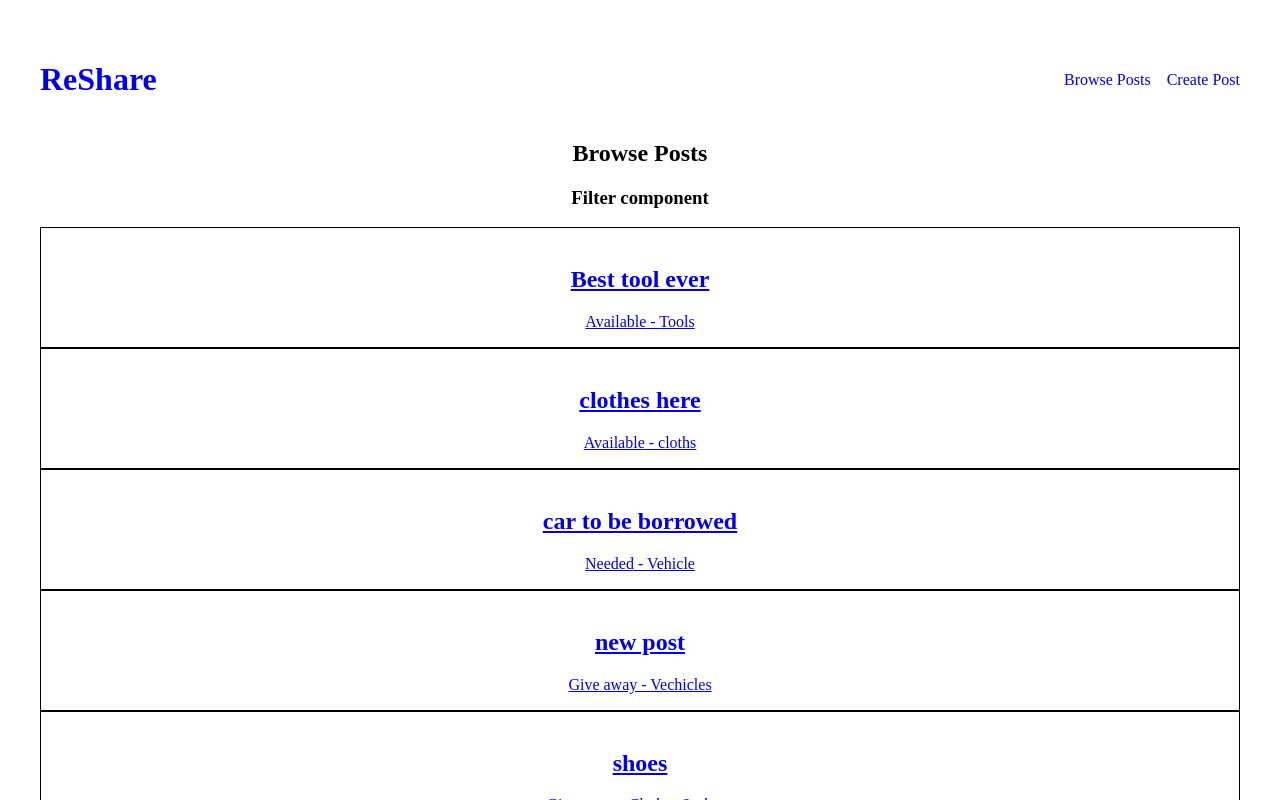
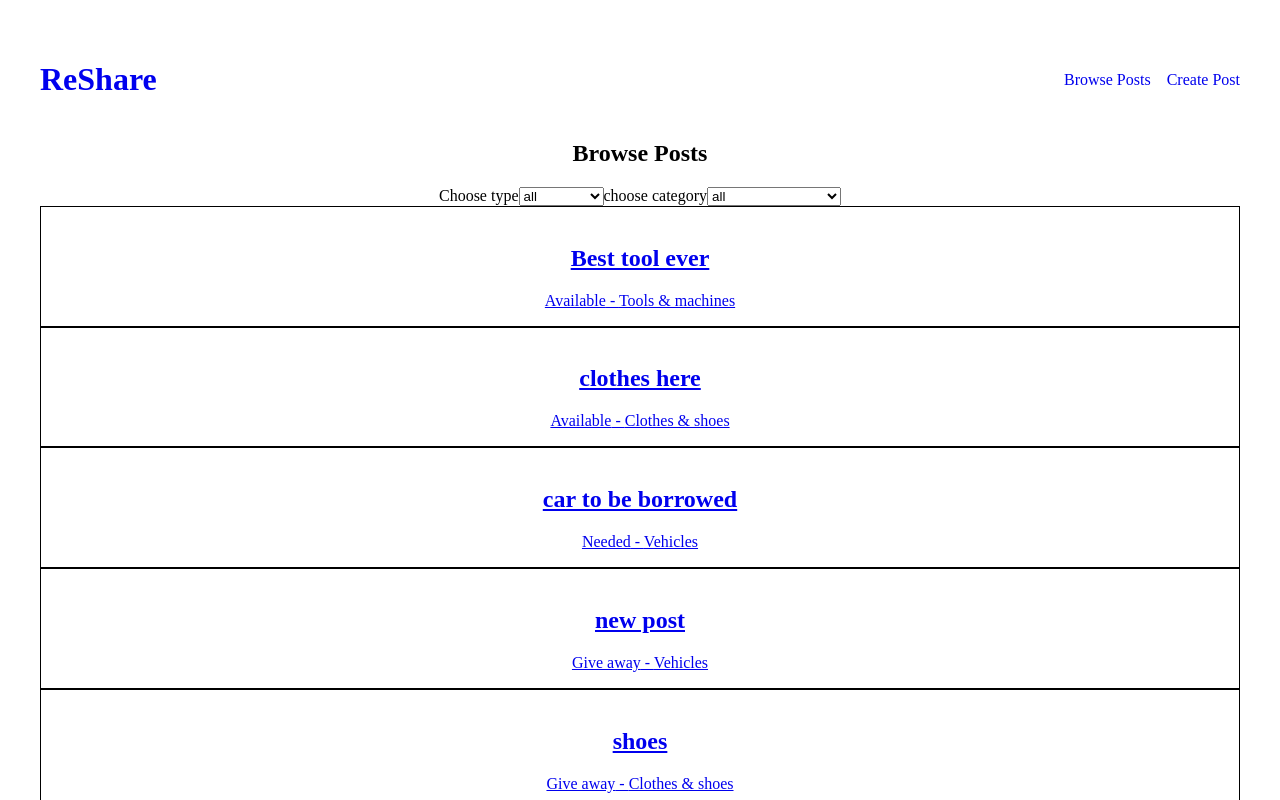
Before and after one commit to Vardagsbruket/ReShare, a React (Vite) app: page /browse-posts in a window 1280 px wide. Shown: the top 800 px of the page. Built offline with nearby package versions, Linux system fonts and the light colour scheme; data requests are answered from the project's data file.

Commit message:
Filtering (#6)
* added category filter

* added filter type

```diff
--- a/db.json
+++ b/db.json
@@ -8,7 +8,7 @@
       "contactInfo": "Call me here",
       "city": "Stockholm",
       "type": "Available",
-      "category": "Tools",
+      "category": "Tools & machines",
       "img": ""
     },
     {
@@ -19,7 +19,7 @@
       "contactInfo": "Call me here",
       "city": "uppsala",
       "type": "Available",
-      "category": "cloths",
+      "category": "Clothes & shoes",
       "img": ""
     },
     {
@@ -30,7 +30,7 @@
       "contactInfo": "Call me here",
       "city": "Knivsta",
       "type": "Needed",
-      "category": "Vehicle",
+      "category": "Vehicles",
       "img": ""
     },
     {
@@ -40,7 +40,7 @@
       "contactInfo": "123",
       "type": "Give away",
       "city": "Örebro",
-      "category": "Vechicles",
+      "category": "Vehicles",
       "id": 4
     },
     {
@@ -58,7 +58,7 @@
       "postTitle": "tesing again",
       "description": "testing again",
       "contactInfo": "2345",
-      "type": "",
+      "type": "Needed",
       "city": "Örebro",
       "category": "Furniture",
       "id": 6
@@ -68,7 +68,7 @@
       "postTitle": "cc",
       "description": "vv",
       "contactInfo": "1123",
-      "type": "Lender",
+      "type": "Needed",
       "city": "Örebro",
       "category": "Furniture",
       "id": 7
--- a/src/components/CreatePost.jsx
+++ b/src/components/CreatePost.jsx
@@ -1,5 +1,5 @@
 import { useState } from "react";
-import "./CreatePost.css";
+
 
 export const CreatePost = () => {
   const [title, setTitle] = useState("");
@@ -7,7 +7,9 @@ export const CreatePost = () => {
   const [contact, setContact] = useState(null);
   const [category, setCategory] = useState("");
   const [type, setType] = useState("");
-  const [image, setImage] = useState(null);
+//   const [image, setImage] = useState(null);
+
+
 
   const createNewPost = async () => {
     try {
@@ -24,7 +26,7 @@ export const CreatePost = () => {
           type: type,
           city: "Örebro",
           category: category,
-          img: image,
+        //   img:image
         }),
       });
 
@@ -50,59 +52,43 @@ export const CreatePost = () => {
   };
 
   return (
-    <div className="createPostForm">
     <form onSubmit={handleFormSubmit}>
-        <div>
       <label htmlFor="postTitle">Title for product:</label>
       <input
         type="text"
         id="postTitle"
         onChange={(e) => setTitle(e.target.value)}
       ></input>
-        </div>
-        <div>
+
       <label htmlFor="description">Description:</label>
       <textarea
         id="description"
         onChange={(e) => setDescription(e.target.value)}
       ></textarea>
-        </div>
-        <div>
+
       <label htmlFor="contactInfo">Contact:</label>
       <input
         type="text"
         id="contactInfo"
         onChange={(e) => setContact(e.target.value)}
       ></input>
-        </div>
-        <div>
+
       <label htmlFor="type">Borrow, lend or give away?</label>
       <select id="type" onChange={(e) => setType(e.target.value)}>
         <option value="Borrow">Borrow</option>
         <option value="Lender">Lender</option>
         <option value="Give away">Give away</option>
       </select>
-        </div>
-        <div>
-          <label htmlFor="category">Select category</label>
+
+      <label htmlFor="category"></label>
       <select id="category" onChange={(e) => setCategory(e.target.value)}>
         <option value="Vechicles">Vechicles</option>
         <option value="Furniture">Furniture</option>
         <option value="Clothes & shoes">Clothes & shoes</option>
       </select>
-        </div>
-        <div>
-          <label htmlFor="image">Upload Image:</label>
-          <input
-            type="file"
-            id="image"
-            onChange={(e) => setImage(e.target.files[0])}
-          />{" "}
-        </div>
-        <div>
+      {/* { <label htmlFor="image">Upload Image:</label>
+      <input type="file" id="image" onChange={(e)=> setImage(e.target.files[0])} /> */}
       <input type="submit" value="Create post" />
-        </div>
     </form>
-    </div>
   );
 };
--- a/src/components/FilterPosts.jsx
+++ b/src/components/FilterPosts.jsx
@@ -0,0 +1,52 @@
+import { useEffect, useState } from "react";
+import { useDispatch, useSelector } from "react-redux";
+import { setCategory, setType } from "../reducers/postSlice";
+
+export const FilterPosts = () => {
+  const type = useSelector((state) => state.posts.selectedType);
+  const category = useSelector((state) => state.posts.selectedCategory);
+  const dispatch = useDispatch();
+  const categoryList = [
+    "Vehicles",
+    "Furniture",
+    "Toys",
+    "clothes & shoes",
+    "Tools & machines",
+    "interior",
+    "Sports & hobby",
+    "Kitchen appliances",
+    "Garden",
+    "Other",
+  ];
+  const typeList = ["Available", "Give away", "Needed"];
+  const handleCategory = (e) => {
+    dispatch(setCategory(e.target.value));
+  };
+  const handleType = (e) => {
+    dispatch(setType(e.target.value));
+  };
+
+  return (
+    <div>
+      <lable htmlFor="type">Choose type</lable>
+      <select onChange={handleType}>
+        <option value={type}>{type}</option>
+        {typeList.map((type, index) => (
+          <option key={index} value={type}>
+            {type}
+          </option>
+        ))}
+      </select>
+
+      <label htmlFor="category">choose category</label>
+      <select onChange={handleCategory}>
+        <option value={category}>{category}</option>
+        {categoryList.map((category, index) => (
+          <option key={index} value={category}>
+            {category}
+          </option>
+        ))}
+      </select>
+    </div>
+  );
+};
--- a/src/components/ListPosts.jsx
+++ b/src/components/ListPosts.jsx
@@ -1,11 +1,36 @@
 import { useSelector } from "react-redux";
 import { CardPost } from "./CardPost";
+import { useEffect, useState } from "react";
 
 export const ListPosts = () => {
+  const [filteredPosts, setFilteredPosts] = useState([]);
+
   const postList = useSelector((state) => state.posts.postsList);
+  const category = useSelector((state) => state.posts.selectedCategory);
+  const type = useSelector((state) => state.posts.selectedType);
+
+  useEffect(() => {
+    let allfilteredPosts;
+
+    if (category !== "all" && type === "all") {
+      allfilteredPosts = postList.filter((post) => post.category === category);
+      setFilteredPosts(allfilteredPosts);
+    } else if (type !== "all" && category === "all") {
+      allfilteredPosts = postList.filter((post) => post.type === type);
+      setFilteredPosts(allfilteredPosts);
+    } else if (category !== "all" && type !== "all") {
+      allfilteredPosts = postList.filter(
+        (post) => post.category === category && post.type === type
+      );
+      setFilteredPosts(allfilteredPosts);
+    } else {
+      setFilteredPosts(postList);
+    }
+  }, [category, type, postList]);
+
   return (
     <>
-      {postList?.map((post) => (
+      {filteredPosts.map((post) => (
         <CardPost key={post.id} post={post} />
       ))}
     </>
--- a/src/pages/BrowsePostsPage.jsx
+++ b/src/pages/BrowsePostsPage.jsx
@@ -1,3 +1,4 @@
+import { FilterPosts } from "../components/FilterPosts";
 import { ListPosts } from "../components/ListPosts";
 
 export const BrowsePostsPage = () => {
@@ -7,7 +8,7 @@ export const BrowsePostsPage = () => {
         <h2>Browse Posts</h2>
       </div>
       <div>
-        <h3>Filter component</h3>
+        <FilterPosts />
       </div>
       <ListPosts />
     </>
--- a/src/reducers/postSlice.js
+++ b/src/reducers/postSlice.js
@@ -2,6 +2,8 @@ import { createSlice, createAsyncThunk } from "@reduxjs/toolkit";
 
 const initialState = {
   postsList: [],
+  selectedCategory: "all",
+  selectedType: "all",
   isLoading: false,
 };
 export const getPostsList = createAsyncThunk(
@@ -25,7 +27,14 @@ export const getPostsList = createAsyncThunk(
 const posts = createSlice({
   name: "posts",
   initialState,
-  reducers: {},
+  reducers: {
+    setCategory: (state, action) => {
+      state.selectedCategory = action.payload;
+    },
+    setType: (state, action) => {
+      state.selectedType = action.payload;
+    },
+  },
   extraReducers: (builder) => {
     builder
       .addCase(getPostsList.pending, (state) => {
@@ -43,5 +52,5 @@ const posts = createSlice({
       });
   },
 });
-export const {} = posts.actions;
+export const { setCategory, setType } = posts.actions;
 export default posts.reducer;
```
Lines whose indentation alone changed are shown as unchanged.
